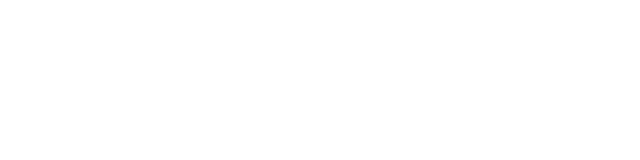
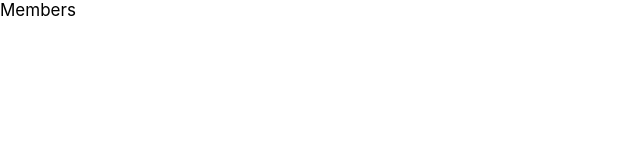
Before and after one commit to ufosc/Jukebox-Frontend, a React (Vite) app: page /members in a window 1280 px wide. Shown: the top 160 px of the page, without its empty margins (0-640 px from the left). Built offline with nearby package versions, Linux system fonts and the light colour scheme.

Commit message:
add members text

```diff
--- a/src/members/Members.jsx
+++ b/src/members/Members.jsx
@@ -1,5 +1,3 @@
-import { Outlet } from 'react-router-dom'
-
 export const Members = () => {
-  return <Outlet />
+  return <div>Members</div>
 }
```
